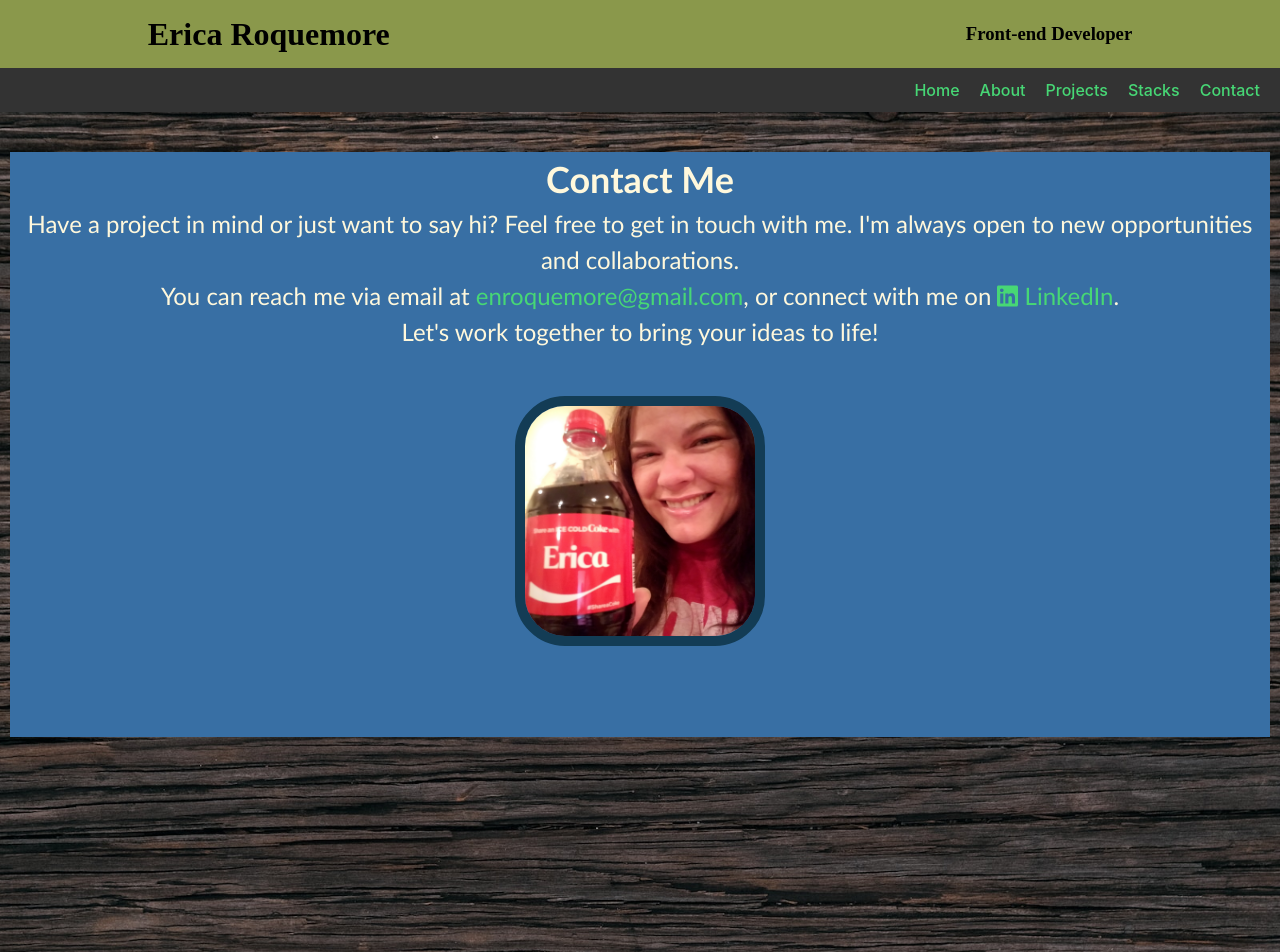
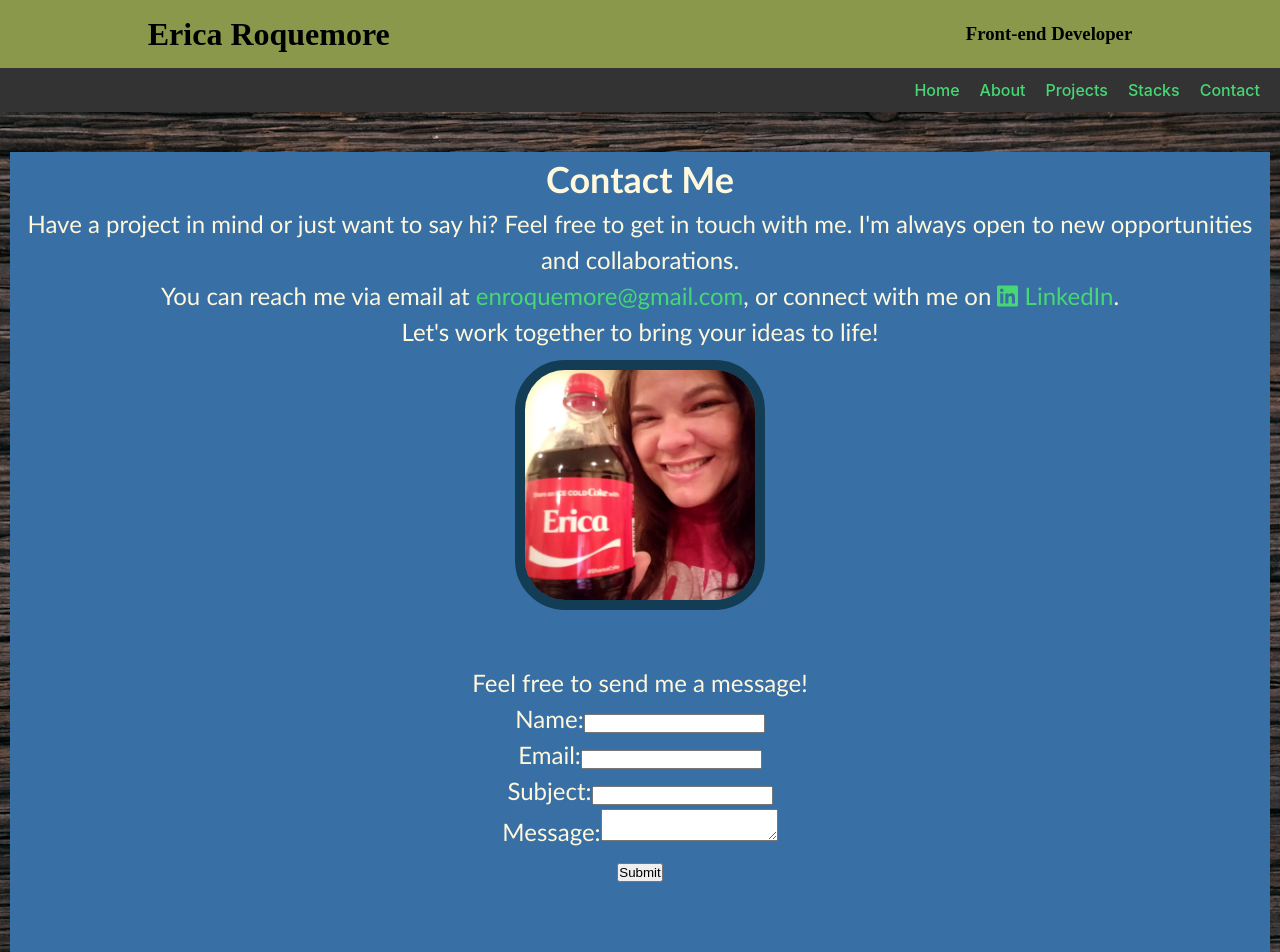
Before and after one commit to ricapi96/portfolio_23, a React (Vite) app: page /contact in a window 1280 px wide. Shown: the top 952 px of the page. Built offline with nearby package versions, Linux system fonts and the light colour scheme; a web font is replaced by a local one.

Commit message:
contact form

```diff
--- /dev/null
+++ b/src/components/ContactForm.jsx
@@ -0,0 +1,68 @@
+import React, { useState } from 'react';
+
+function ContactForm() {
+  const [formData, setFormData] = useState({
+    name: '',
+    email: '',
+    subject: '',
+    message: '',
+  });
+
+  const handleChange = (e) => {
+    const { name, value } = e.target;
+    setFormData({ ...formData, [name]: value });
+  };
+
+  const handleSubmit = (e) => {
+    e.preventDefault();
+
+    console.log('Form submitted:', formData);
+  };
+
+  return (
+    <form className="contact-form" onSubmit={handleSubmit}>
+      <div className="form-group">
+        <label>Name:</label>
+        <input
+          type="text"
+          name="name"
+          value={formData.name}
+          onChange={handleChange}
+          required
+        />
+      </div>
+      <div className="form-group">
+        <label>Email:</label>
+        <input
+          type="email"
+          name="email"
+          value={formData.email}
+          onChange={handleChange}
+          required
+        />
+      </div>
+      <div className="form-group">
+        <label>Subject:</label>
+        <input
+          type="text"
+          name="subject"
+          value={formData.subject}
+          onChange={handleChange}
+          required
+        />
+      </div>
+      <div className="form-group">
+        <label>Message:</label>
+        <textarea
+          name="message"
+          value={formData.message}
+          onChange={handleChange}
+          required
+        />
+      </div>
+      <button type="submit">Submit</button>
+    </form>
+  );
+}
+
+export default ContactForm;
--- a/src/pages/ContactPage.jsx
+++ b/src/pages/ContactPage.jsx
@@ -3,6 +3,7 @@ import React from 'react';
 import { FontAwesomeIcon } from '@fortawesome/react-fontawesome';
 import { faLinkedin } from '@fortawesome/free-brands-svg-icons';
 import coke from '/images/coke.png';
+import ContactForm from '../components/ContactForm';
 
 function ContactPage() {
   return (
@@ -12,18 +13,23 @@ function ContactPage() {
         Have a project in mind or just want to say hi? Feel free to get in touch with me. I'm always open to new opportunities and collaborations.
       </p>
       <p>
-        You can reach me via email at <a href="enroquemore@gmail.com">enroquemore@gmail.com</a>, or connect with me on <a href="https://www.linkedin.com/in/ericaroquemore" target="_blank" rel="noopener noreferrer">
+        You can reach me via email at <a href="mailto:enroquemore@gmail.com">enroquemore@gmail.com</a>, or connect with me on <a href="https://www.linkedin.com/in/ericaroquemore" target="_blank" rel="noopener noreferrer">
             <FontAwesomeIcon icon={faLinkedin} /> LinkedIn
             </a>.</p>
       <p>
         Let's work together to bring your ideas to life!
       </p>
-      <br />
+
+
       <div className='pics'>
     <img src={coke} alt="Me with a coke" className="coke rounded-image" />
     <br />
     <br />
-    <br />
+    <p>Feel free to send me a message!</p>
+      <ContactForm />
+      <br />
+      <br />
+      <br />
     </div>
 
     </section>
```
Also changed, not shown: src/components/Contact.jsx (deleted, +0 -26 lines).
